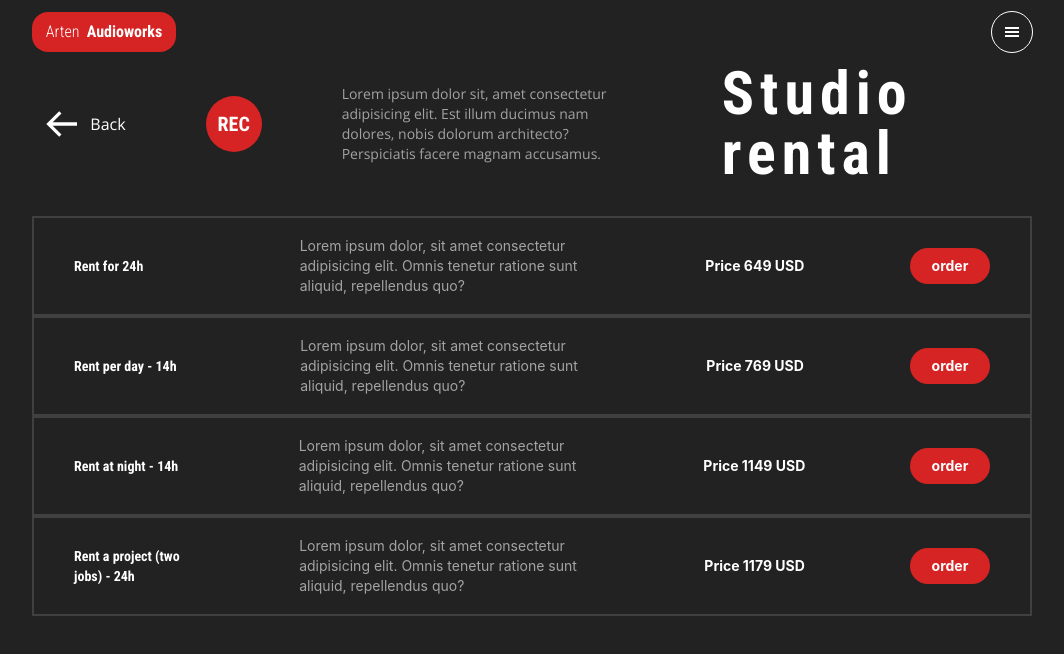
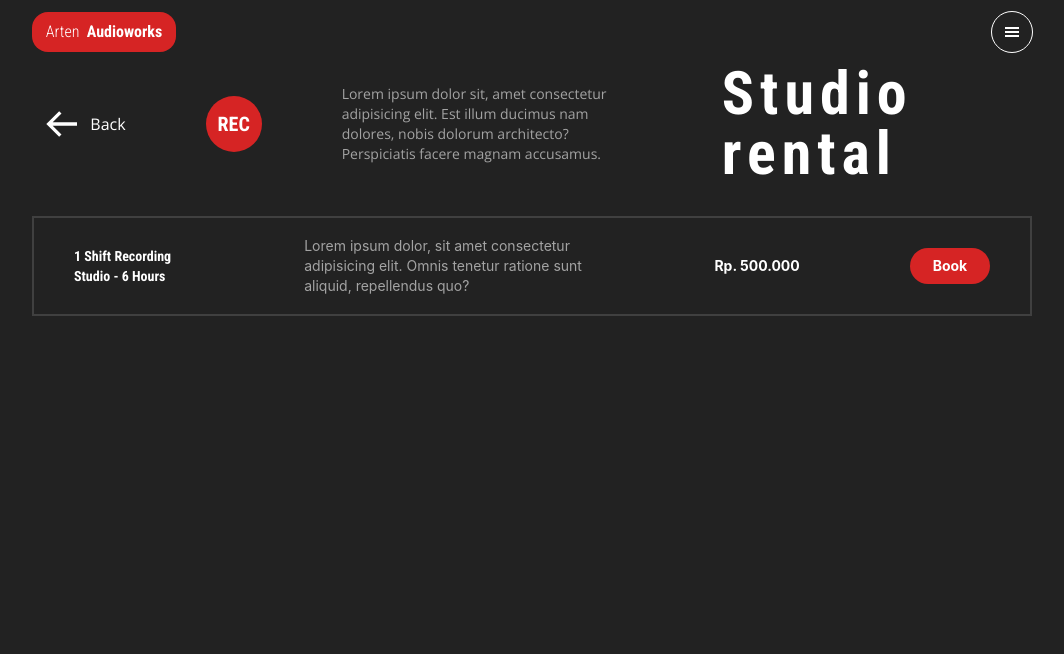
Before and after one commit to muntundoang/arten-audioworks, a React (Create React App) app: page /rentals in a window 1280 px wide. Shown: the top 654 px of the page, without its empty margins (108-1172 px from the left). Built offline with nearby package versions, Linux system fonts and the light colour scheme.

Commit message:
tes cpanel upload

```diff
--- a/package.json
+++ b/package.json
@@ -2,6 +2,7 @@
   "name": "artens-web",
   "version": "0.1.0",
   "private": true,
+  "homepage": "https://www.artenstudio.com",
   "dependencies": {
     "@testing-library/jest-dom": "^5.16.4",
     "@testing-library/react": "^13.3.0",
--- a/src/component/data.json
+++ b/src/component/data.json
@@ -1,24 +1,9 @@
 {
     "data" : [
         {
-            "title" : "Rent for 24h",
+            "title" : "1 Shift Recording Studio - 6 Hours",
             "desc" : "Lorem ipsum dolor, sit amet consectetur adipisicing elit. Omnis tenetur ratione sunt aliquid, repellendus quo?",
-            "price" : "Price 649 USD"
-        },
-        {
-            "title" : "Rent per day - 14h",
-            "desc" : "Lorem ipsum dolor, sit amet consectetur adipisicing elit. Omnis tenetur ratione sunt aliquid, repellendus quo?",
-            "price" : "Price 769 USD"
-        },
-        {
-            "title" : "Rent at night - 14h",
-            "desc" : "Lorem ipsum dolor, sit amet consectetur adipisicing elit. Omnis tenetur ratione sunt aliquid, repellendus quo?",
-            "price" : "Price 1149 USD"
-        },
-        {
-            "title" : "Rent a project (two jobs) - 24h",
-            "desc" : "Lorem ipsum dolor, sit amet consectetur adipisicing elit. Omnis tenetur ratione sunt aliquid, repellendus quo?",
-            "price" : "Price 1179 USD"
+            "price" : "Rp. 500.000"
         }
     ]
 }
--- a/src/pages/Rentals.js
+++ b/src/pages/Rentals.js
@@ -40,7 +40,7 @@ function Rentals() {
               </p>
               <p className="text-white font-bold">{list.price}</p>
               <button className="sm:w-20 sm:h-9 w-12 h-6 rounded-3xl bg-button text-white font-bold">
-                order
+                Book
               </button>
             </div>
           ))}
--- a/src/pages/Themain.js
+++ b/src/pages/Themain.js
@@ -1,8 +1,8 @@
 import React from "react";
 import Mic from "../img/condenser.png";
 import { AiFillYoutube, AiFillInstagram } from "react-icons/ai";
-import { BsTelegram, BsSpotify } from "react-icons/bs";
-import { FaSoundcloud, FaMusic } from "react-icons/fa";
+// import { BsTelegram, BsSpotify } from "react-icons/bs";
+// import { FaSoundcloud, FaMusic } from "react-icons/fa";
 import { useNavigate } from "react-router-dom";
 
 function Themain() {
@@ -76,27 +76,28 @@ function Themain() {
               >
                 Book Now
               </button>`
-            <p className="text-neutral-600 w-32 font-body text-xs">
-              We do not make cheaper - we do better
-            </p>
           </div>
         </div>
         <div className="flex sm:justify-between sm:items-end sm:flex-row justify-end items-center sm:space-y-0 space-y-6 flex-col w-full h-full mb-4 text-white font-title text-sm">
           <div className="flex space-x-10">
             <div className="flex flex-col items-center">
-              <AiFillYoutube size="30px" />
+              <a href="https://www.youtube.com/channel/UCeBxgt4kNAqLrtaEG9XYJLg" target="_blank" rel="noopener noreferrer">
+              <AiFillYoutube size="30px"/>
+              </a>
               <p>Youtube</p>
             </div>
-            <div className="flex flex-col items-center">
+            {/* <div className="flex flex-col items-center">
               <BsTelegram size="30px" />
               <p>Telegram</p>
-            </div>
+            </div> */}
             <div className="flex flex-col items-center">
+            <a href="https://www.instagram.com/arten.audioworks" target="_blank" rel="noopener noreferrer">
               <AiFillInstagram size="30px" />
+            </a>
               <p>Instagram</p>
             </div>
           </div>
-          <div className="flex space-x-10">
+          {/* <div className="flex space-x-10">
             <div className="flex flex-col items-center">
               <BsSpotify size="30px" />
               <p>Spotify</p>
@@ -109,7 +110,7 @@ function Themain() {
               <FaSoundcloud size="30px" />
               <p>SoundCloud</p>
             </div>
-          </div>
+          </div> */}
         </div>
       </div>
     </div>
```
Also changed, not shown: 1 other file (tests, documents, lock files or other folders).
